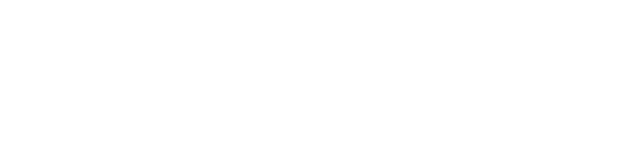
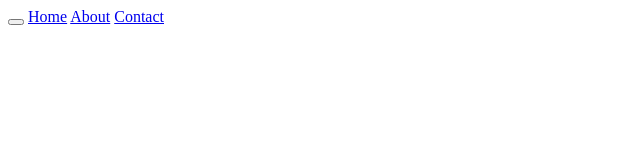
Before and after one commit to MohamedBechirMejri/TOP-MobileMenu, a website: page src/template.html in a window 1280 px wide. Shown: the whole page, without its empty margins (0-640 px from the left). Drawn offline with Linux system fonts and the light colour scheme.

Commit message:
add nav structure to html

```diff
--- a/src/template.html
+++ b/src/template.html
@@ -7,6 +7,15 @@
   </head>
 
   <body>
-    <div id="wrapper"></div>
+    <div id="wrapper">
+      <nav class="nav">
+        <button class="navtoggle">
+          <div class="hamburger"></div>
+        </button>
+        <a href="#">Home</a>
+        <a href="#">About</a>
+        <a href="#">Contact</a>
+      </nav>
+    </div>
   </body>
 </html>
```
